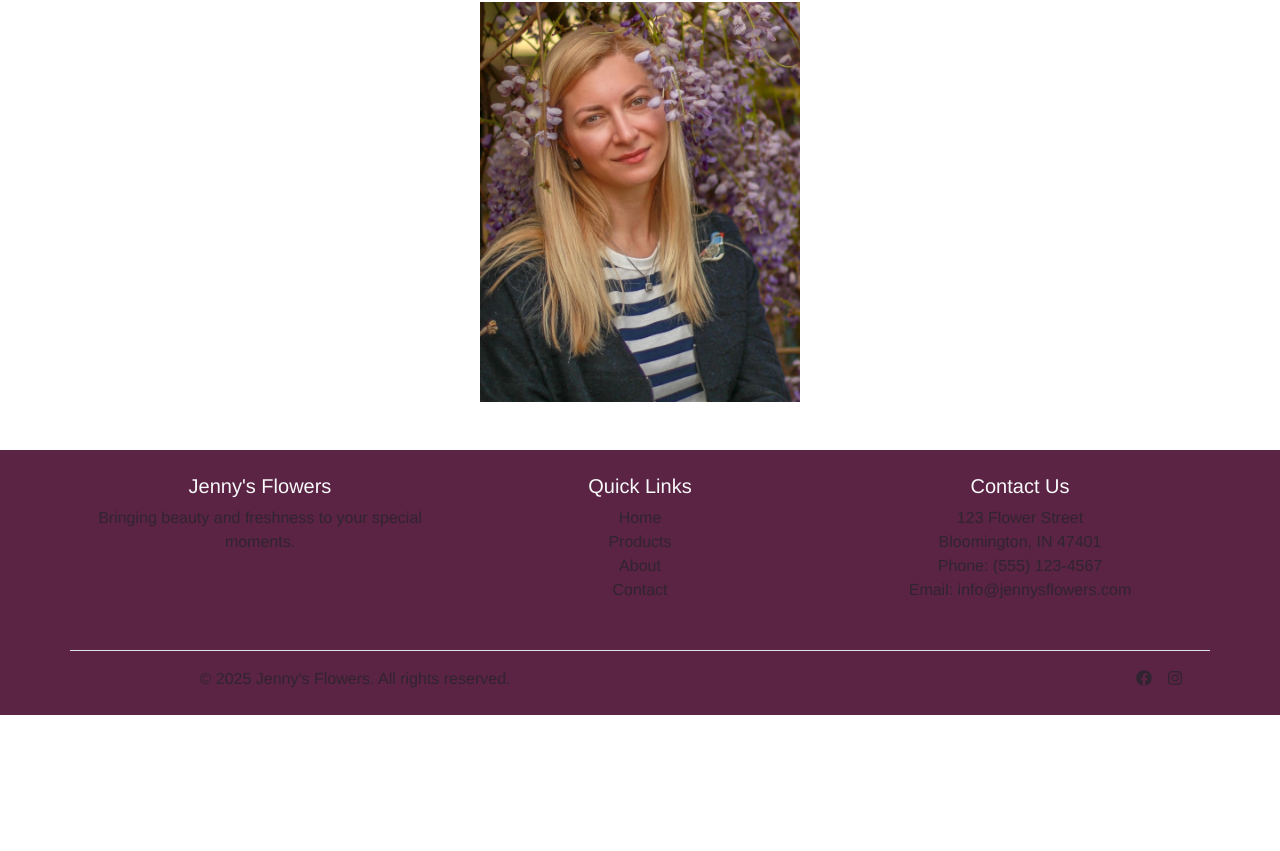
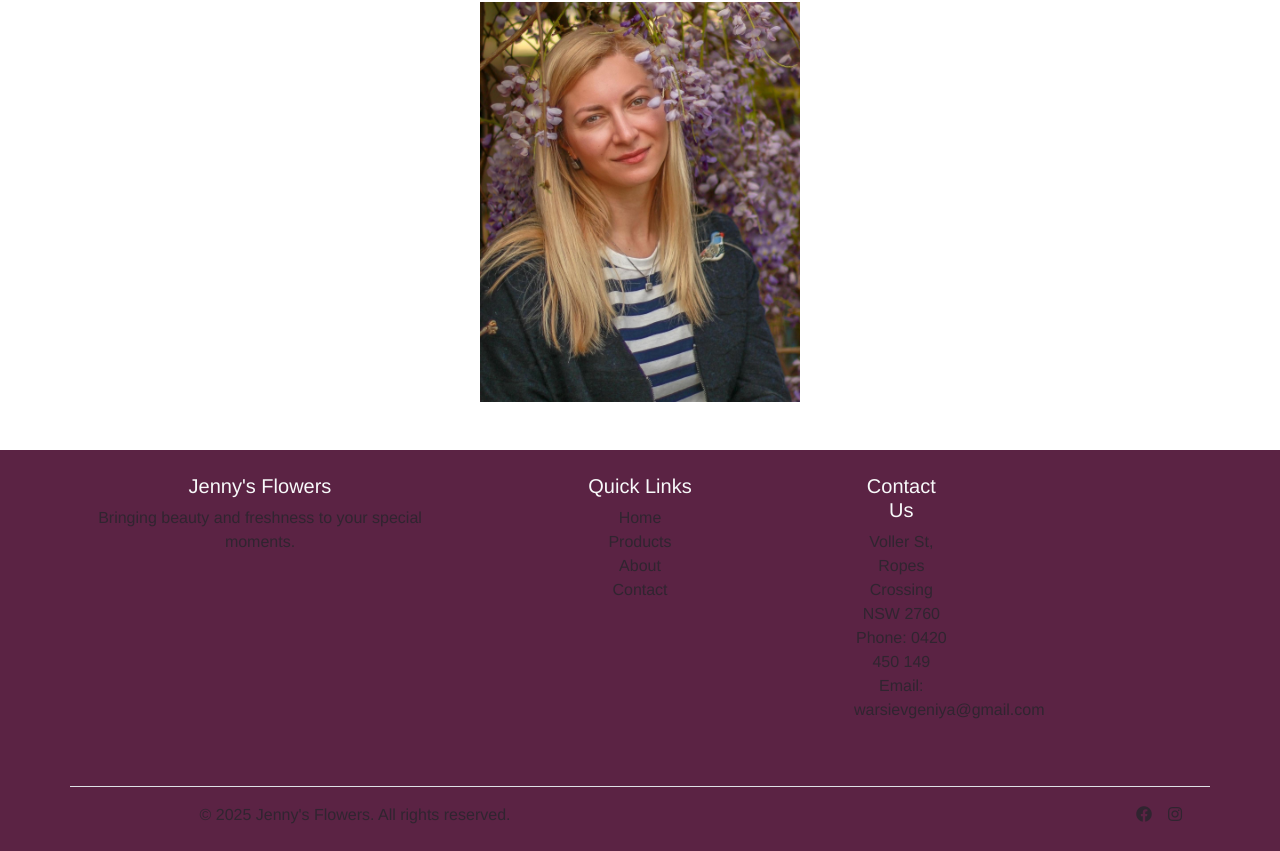
Before and after one commit to Junikab/jennys-flowers, a Vue app: page / in a window 1280 px wide. Shown: the part 346-1197 px from the top of the page. Before the commit the page ends 1061 px from the top, so only its background shows below. Built offline with nearby package versions, Linux system fonts and the light colour scheme.

Commit message:
contact and footer adjustment

```diff
--- a/src/components/home/ContactMe.vue
+++ b/src/components/home/ContactMe.vue
@@ -1,12 +1,16 @@
 <template>
-  <div class="container mt-5" id="contact">
-    <h1>Contact me</h1>
-    <p class="mb-5">
+  <div class="container" :class="{ 'mt-5': !isFooter }" id="contact">
+    <h1 v-if="!isFooter">Contact Us</h1>
+    <p class="mb-5" v-if="!isFooter">
       If you have any questions or would like to place an order, please don't
       hesitate to contact me.
     </p>
     <div class="row mb-3">
-      <div class="contact col-md-4 mb-3">
+      <div
+        class="contact"
+        :class="fullWidth ? 'col-12' : 'col-md-4'"
+        v-if="showContact"
+      >
         <h5>Contact Us</h5>
         <ul class="list-unstyled text-muted">
           <li>Voller St,</li>
@@ -15,15 +19,16 @@
           <li>Email: warsievgeniya@gmail.com</li>
         </ul>
       </div>
-      <div class="opening col-md-4 mb-3">
+      <div class="opening col-md-4 mb-3" v-if="showHours">
         <h5>Opening Hours</h5>
         <ul class="list-unstyled text-muted">
           <li>Saturday - Thursday: 7:00 AM - 7:00 PM</li>
           <li>Friday: 7:00 AM - 10:00 PM</li>
         </ul>
       </div>
-      <div class="location col-md-4 mb-3">
+      <div class="location col-md-4 mb-3" v-if="showLocation">
         <h5>Location</h5>
+        <!-- for future map -->
         <!-- <img src="@/assets/images/map.png" alt="Map" /> -->
       </div>
     </div>
@@ -32,6 +37,28 @@
 
 <script>
 export default {
-  name: 'ContactMe'
+  name: 'ContactMe',
+  props: {
+    showContact: {
+      type: Boolean,
+      default: true
+    },
+    showHours: {
+      type: Boolean,
+      default: true
+    },
+    showLocation: {
+      type: Boolean,
+      default: true
+    },
+    isFooter: {
+      type: Boolean,
+      default: false
+    },
+    fullWidth: {
+      type: Boolean,
+      default: false
+    }
+  }
 }
 </script>
--- a/src/components/layout/TheFooter.vue
+++ b/src/components/layout/TheFooter.vue
@@ -23,13 +23,13 @@
 
         <!-- Contact Info -->
         <div class="col-md-4 mb-3">
-          <h5>Contact Us</h5>
-          <ul class="list-unstyled text-muted">
-            <li>123 Flower Street</li>
-            <li>Bloomington, IN 47401</li>
-            <li>Phone: (555) 123-4567</li>
-            <li>Email: info@jennysflowers.com</li>
-          </ul>
+          <ContactMe
+            :showContact="true"
+            :showHours="false"
+            :showLocation="false"
+            :isFooter="true"
+            :fullWidth="false"
+          />
         </div>
       </div>
 
@@ -60,8 +60,12 @@
 </template>
 
 <script>
+import ContactMe from '@/components/home/ContactMe.vue'
 export default {
-  name: 'TheFooter'
+  name: 'TheFooter',
+  components: {
+    ContactMe
+  }
 }
 </script>
 
--- a/src/router/index.js
+++ b/src/router/index.js
@@ -1,5 +1,5 @@
 import { createRouter, createWebHistory } from 'vue-router'
-import ContactMe from '../components/home/ContactMe.vue'
+import ContactPage from '../views/ContactPage.vue'
 import HomePage from '../views/HomePage.vue'
 
 const routes = [
@@ -12,7 +12,7 @@ const routes = [
   {
     path: '/contact',
     name: 'Contact',
-    component: ContactMe
+    component: ContactPage
   }
   // Uncomment when ready for payment functionality
   // {
--- a/src/views/ContactPage.vue
+++ b/src/views/ContactPage.vue
@@ -0,0 +1,15 @@
+<template>
+  <div class="container mt-5">
+    <ContactMe />
+  </div>
+</template>
+
+<script>
+import ContactMe from '@/components/home/ContactMe.vue'
+export default {
+  name: 'ContactPage',
+  components: {
+    ContactMe
+  }
+}
+</script>
--- a/src/views/HomePage.vue
+++ b/src/views/HomePage.vue
@@ -8,7 +8,7 @@
       moments—and everyday life!
     </p>
     <img
-      src="@/assets/images/logo/JennyWisteria.jpg"
+      src="@/assets/images/gallery/JennyWisteria.jpg"
       alt="Jenny's Flowers"
       height="400"
     />
```
Also changed, not shown: src/assets/images/gallery/Jenny.jpg (renamed from src/assets/images/logo/Jenny.jpg), src/assets/images/gallery/JennyWisteria.jpg (renamed from src/assets/images/logo/JennyWisteria.jpg).
